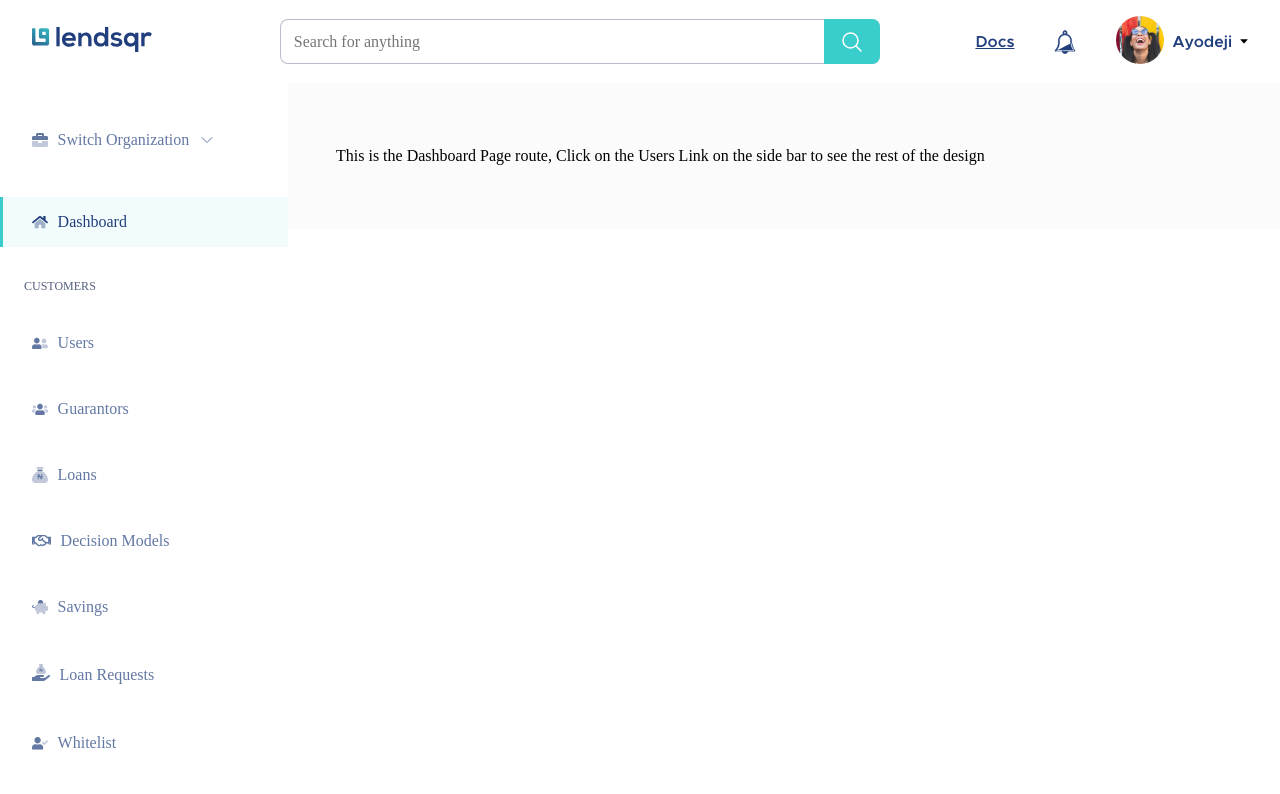
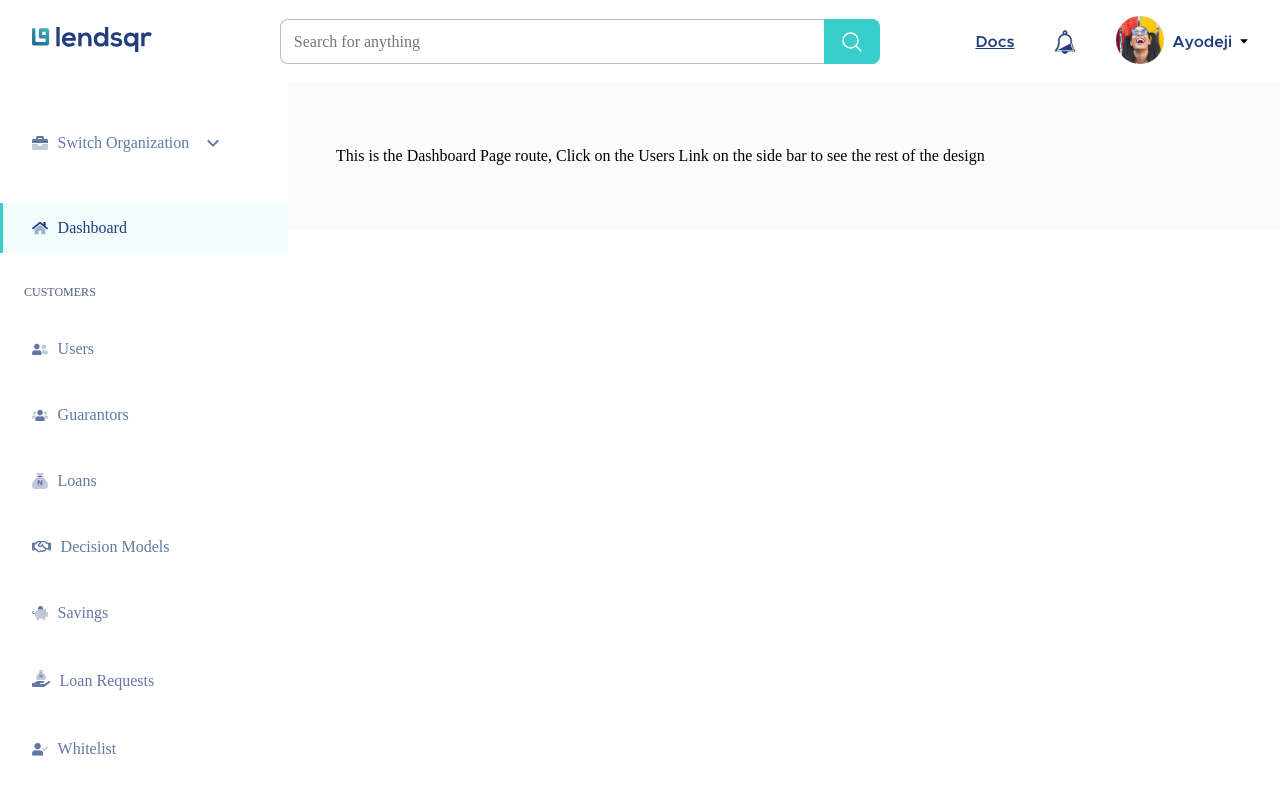
Before and after one commit to DevYemi/adeyanju-adeyemi-lendsqr-fe-test, a React (Vite) app: page / in a window 1280 px wide. Shown: the top 794 px of the page. Built offline with nearby package versions, Linux system fonts and the light colour scheme; a web font is replaced by a local one.

Commit message:
refactor: ported from heroIcon to materialUi Icon

```diff
--- a/package.json
+++ b/package.json
@@ -9,7 +9,10 @@
     "preview": "vite preview"
   },
   "dependencies": {
-    "@heroicons/react": "^2.0.17",
+    "@emotion/react": "^11.10.6",
+    "@emotion/styled": "^11.10.6",
+    "@mui/icons-material": "^5.11.16",
+    "@mui/material": "^5.11.16",
     "@reduxjs/toolkit": "^1.9.3",
     "gsap": "^3.11.5",
     "react": "^18.2.0",
--- a/src/components/SideNav.tsx
+++ b/src/components/SideNav.tsx
@@ -21,7 +21,7 @@
     UserSettingsIcon,
     UserTimesIcon
 } from './icons'
-import { ChevronDownIcon } from '@heroicons/react/24/outline'
+import { KeyboardArrowDownRounded } from '@mui/icons-material';
 import { NavLink } from "react-router-dom"
 
 function SideNav() {
@@ -32,7 +32,7 @@
                     <NavLink to={"/organization"} className={({ isActive }) => isActive ? styles.active : ""}>
                         <BriefCaseIcon />
                         <span>Switch Organization</span>
-                        <ChevronDownIcon width={16} height={16} />
+                        <KeyboardArrowDownRounded width={16} height={16} />
                     </NavLink>
 
                 </li>
```
Also changed, not shown: 1 other file (tests, documents, lock files or other folders).
